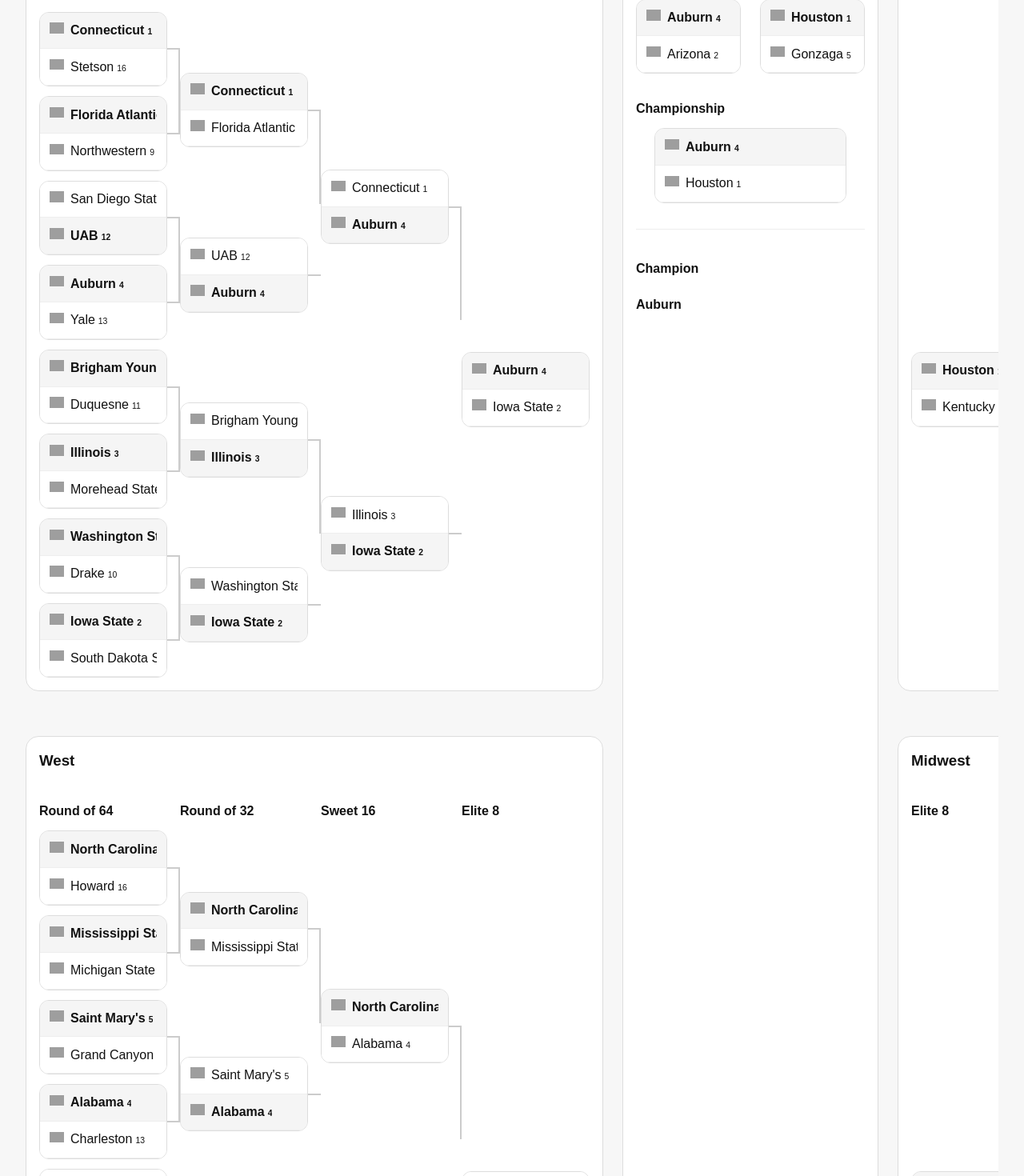
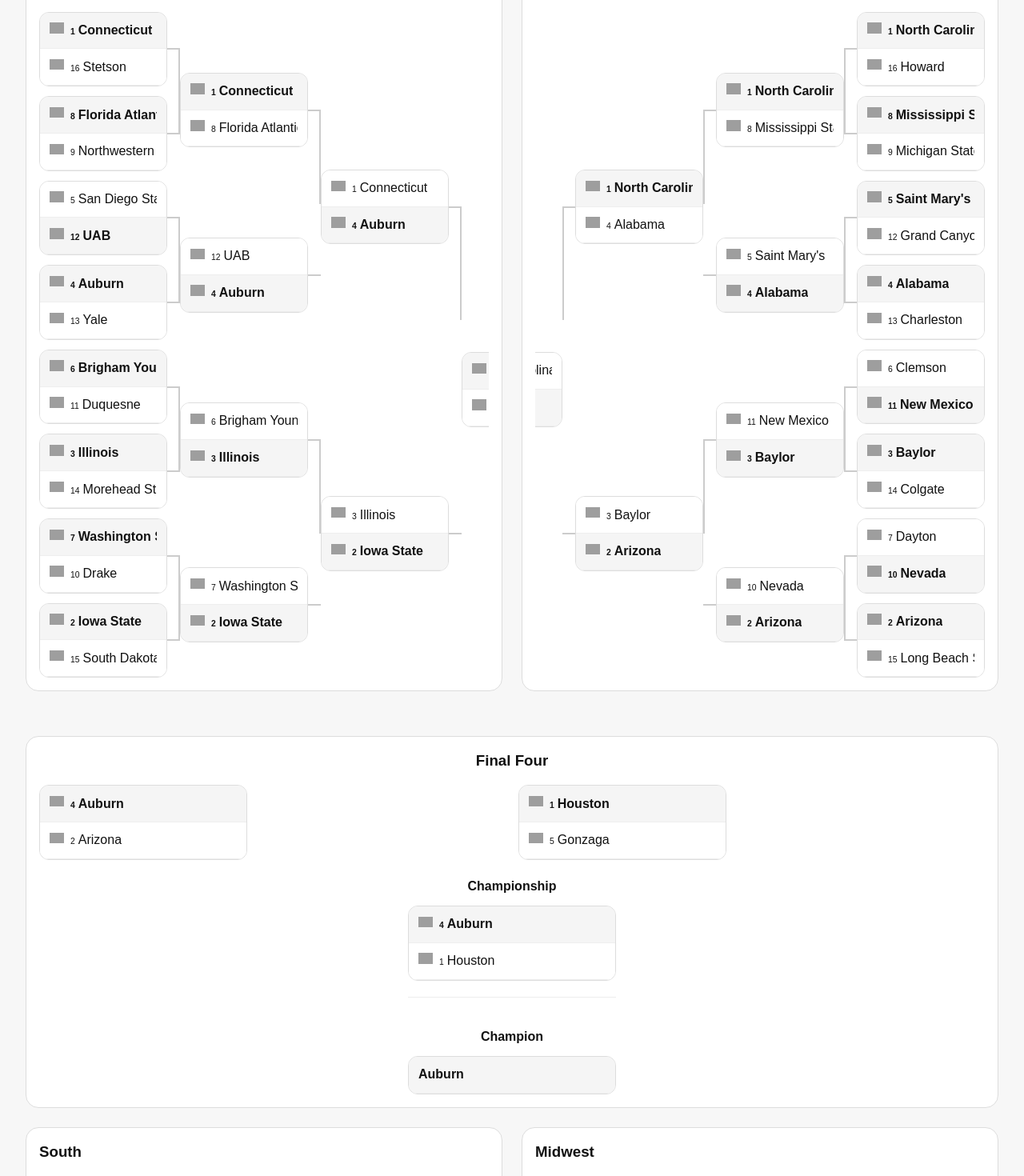
Before and after one commit to amdd-tim/bracketland-react, a React (Vite) app: page / in a window 1280 px wide. Shown: the part 340-1810 px from the top of the page at 80% size. Built offline with nearby package versions, Linux system fonts and the light colour scheme; grey boxes are pictures that could not be loaded.

Commit message:
adds better grid layout

```diff
--- a/src/components/BracketView.module.css
+++ b/src/components/BracketView.module.css
@@ -210,3 +210,66 @@
 .championshipGame {
   width: min(100%, 240px);
 }
+
+.wrapper {
+  margin-bottom: 2rem;
+}
+
+.title {
+  margin-bottom: 1rem;
+}
+
+.bracketGrid {
+  display: grid;
+  grid-template-columns: 1fr 1fr;
+  gap: 1.5rem;
+  align-items: start;
+}
+
+.regionCell {
+  min-width: 0;
+}
+
+.finalsRow {
+  grid-column: 1 / -1;
+  background: white;
+  border: 1px solid #ddd;
+  border-radius: 1rem;
+  padding: 1rem;
+}
+
+.sectionTitle {
+  margin-bottom: 1rem;
+  text-align: center;
+}
+
+.finalsInner {
+  display: grid;
+  grid-template-columns: repeat(2, minmax(220px, 1fr));
+  gap: 1rem;
+  margin-bottom: 1.25rem;
+}
+
+.finalFourGame,
+.championshipGame {
+  max-width: 260px;
+  width: 100%;
+}
+
+.championshipWrap {
+  display: flex;
+  justify-content: center;
+  margin-bottom: 1.25rem;
+}
+
+.roundHeading {
+  margin-bottom: 0.75rem;
+  text-align: center;
+}
+
+.championBlock {
+  max-width: 260px;
+  margin: 0 auto;
+  padding-top: 1rem;
+  border-top: 1px solid #eee;
+}
--- a/src/components/BracketView.tsx
+++ b/src/components/BracketView.tsx
@@ -8,110 +8,100 @@
 };
 
 function BracketView({ tournamentRounds, teams }: BracketViewProps) {
-  const leftRegions = ['East', 'West'];
-  const rightRegions = ['South', 'Midwest'];
-
   const finalFour = tournamentRounds.find((round) => round.name === 'Final Four');
   const championship = tournamentRounds.find(
     (round) => round.name === 'Championship'
   );
-
   const champion =
     tournamentRounds.length > 0
       ? tournamentRounds[tournamentRounds.length - 1].winners[0]
       : null;
 
   return (
-    <section className={styles.wrapper}>
+    <div className={styles.wrapper}>
       <h2 className={styles.title}>Tournament Bracket</h2>
 
-      <div className={styles.layout}>
-        <RegionSide
-          regions={leftRegions}
-          teams={teams}
-          tournamentRounds={tournamentRounds}
-          side="left"
-        />
+      <div className={styles.bracketGrid}>
+        <div className={styles.regionCell}>
+          <RegionBracket
+            region="East"
+            teams={teams}
+            tournamentRounds={tournamentRounds}
+            side="left"
+          />
+        </div>
 
-        <section className={styles.centerPanel}>
-          <h3 className={styles.sectionTitle}>Final Rounds</h3>
+        <div className={styles.regionCell}>
+          <RegionBracket
+            region="West"
+            teams={teams}
+            tournamentRounds={tournamentRounds}
+            side="right"
+          />
+        </div>
 
-          <section className={styles.centerRound}>
-            <h4 className={styles.roundHeading}>Final Four</h4>
+        <div className={styles.finalsRow}>
+          <h3 className={styles.sectionTitle}>Final Four</h3>
 
-            <div className={styles.finalFourGrid}>
-              {(finalFour?.matchups ?? []).map((matchup, index) => (
+          <div className={styles.finalsInner}>
+            {(finalFour?.matchups ?? []).map((matchup) => (
+              <div key={matchup.id} className={styles.finalFourGame}>
                 <GameBox
-                  key={matchup.id}
                   topTeam={matchup.teamA}
                   bottomTeam={matchup.teamB}
-                  winnerId={finalFour?.winners[index]?.id}
+                  winnerId={getWinnerId(matchup, finalFour)}
                 />
-              ))}
-            </div>
-          </section>
+              </div>
+            ))}
+          </div>
 
-          <section className={styles.centerRound}>
-            <h4 className={styles.roundHeading}>Championship</h4>
-
-            <div className={styles.championshipGrid}>
-              {(championship?.matchups ?? []).map((matchup, index) => (
-                <div key={matchup.id} className={styles.championshipGame}>
-                  <GameBox
-                    topTeam={matchup.teamA}
-                    bottomTeam={matchup.teamB}
-                    winnerId={championship?.winners[index]?.id}
-                  />
-                </div>
-              ))}
-            </div>
-          </section>
+          {(championship?.matchups ?? []).length ? (
+            <>
+              <h4 className={styles.roundHeading}>Championship</h4>
+              <div className={styles.championshipWrap}>
+                {championship?.matchups.map((matchup) => (
+                  <div key={matchup.id} className={styles.championshipGame}>
+                    <GameBox
+                      topTeam={matchup.teamA}
+                      bottomTeam={matchup.teamB}
+                      winnerId={getWinnerId(matchup, championship)}
+                    />
+                  </div>
+                ))}
+              </div>
+            </>
+          ) : null}
 
           {champion && (
             <div className={styles.championBlock}>
-              <h4>Champion</h4>
-              <p>
-                <strong>{champion.name}</strong>
-              </p>
+              <h4 className={styles.roundHeading}>Champion</h4>
+              <div className={styles.gameBox}>
+                <div className={`${styles.teamLine} ${styles.teamLineWinner}`}>
+                  <span>{champion.name}</span>
+                </div>
+              </div>
             </div>
           )}
-        </section>
+        </div>
 
-        <RegionSide
-          regions={rightRegions}
-          teams={teams}
-          tournamentRounds={tournamentRounds}
-          side="right"
-        />
+        <div className={styles.regionCell}>
+          <RegionBracket
+            region="South"
+            teams={teams}
+            tournamentRounds={tournamentRounds}
+            side="left"
+          />
+        </div>
+
+        <div className={styles.regionCell}>
+          <RegionBracket
+            region="Midwest"
+            teams={teams}
+            tournamentRounds={tournamentRounds}
+            side="right"
+          />
+        </div>
       </div>
-    </section>
-  );
-}
-
-type RegionSideProps = {
-  regions: string[];
-  teams: Team[];
-  tournamentRounds: TournamentRound[];
-  side: 'left' | 'right';
-};
-
-function RegionSide({
-  regions,
-  teams,
-  tournamentRounds,
-  side,
-}: RegionSideProps) {
-  return (
-    <div className={styles.regionSide}>
-      {regions.map((region) => (
-        <RegionBracket
-          key={region}
-          region={region}
-          teams={teams}
-          tournamentRounds={tournamentRounds}
-          side={side}
-        />
-      ))}
     </div>
   );
 }
@@ -325,8 +315,8 @@
       />
 
       <span className={styles.teamName}>
+        <sup className={styles.seed}>{team.seed}</sup>
         {team.name}
-        <sup className={styles.seed}>{team.seed}</sup>
       </span>
     </div>
   );
```
